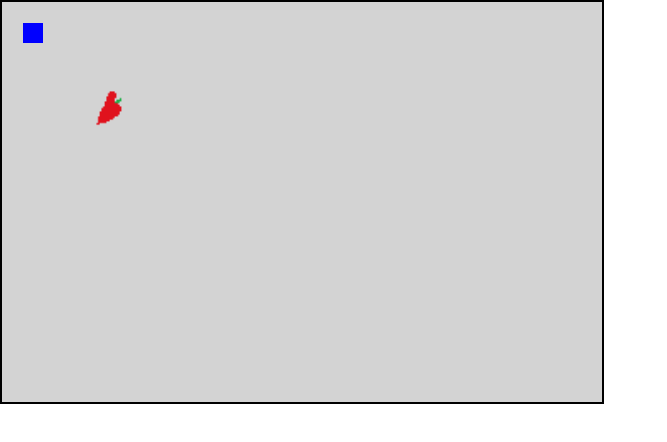
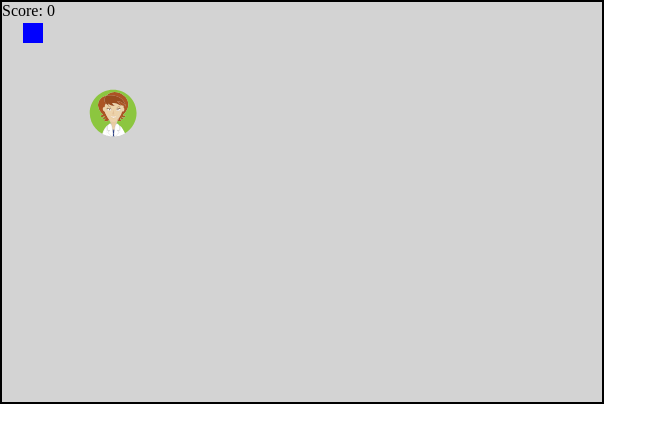
Before and after one commit to jedrus113/JS_mouse_game, a plain HTML site: page main.html in a window 1280 px wide. Shown: the whole page, without its empty margins (0-667 px from the left). Drawn offline with Linux system fonts and the light colour scheme.

Commit message:
added score bar and meg faces to collect

```diff
--- a/main.html
+++ b/main.html
@@ -8,6 +8,7 @@
 </head>
 <body>
 <div id="BackgroundBox" style="overflow:hidden; position: absolute; left: 0px; top: 0px; width: 600px; height: 400px; background-color: #D3D3D3; border-color: black; border-style: solid; border-width: 2px;">
+    <span>Score: </span><span id="scoreBox">0</span>
     <canvas id="GraphicsBox" width="601px" height="401px" style="overflow:hidden; position: absolute; width: 601px; height: 401px; left: 1px; top: 1px;">Your browser requires Canvas support to play this game.</canvas>
     <div id="EventCatcher" style="overflow:scroll; position: absolute; left: -100px; top: -100px; width: 800px; height: 600px;">
         <div style="height: 4000px; width: 10px;"></div>
--- a/main.js
+++ b/main.js
@@ -5,18 +5,22 @@ var coinX = 100;
 var coinY = 100;
 var images = [];
 var frame = 0;
+var scoreBox;
+var score;
 
 function startLoading()
 {
     eventCatcherDiv = document.getElementById("EventCatcher");
     // eventCatcherDiv events go here
 
-    images.push(getImageFile("images/strawberry.png"));
+    images.push(getImageFile("images/meg_happy.svg"));
 
+    scoreBox = document.getElementById("scoreBox");
     gameCanvas = document.getElementById("GraphicsBox");
     drawText(gameCanvas.getContext("2d"), "Loading...", true, 50, 50);
     heroes = [];
     new Hero();
+    score = 0;
 
     gameInterval = setInterval(hasLoaded, 250);
 }
@@ -53,7 +57,8 @@ function drawCoin(g)
 {
 
     var myFrame = Math.round(frame) % 3;
-    g.drawImage(images[0], 30*myFrame, 0, 30, 30, coinX-15, coinY-15, 50, 50);
+    //g.drawImage(images[0], 30*myFrame, 0, 30, 30, coinX-15, coinY-15, 50, 50); //animation
+    g.drawImage(images[0], coinX-15, coinY-15, 50, 50);
 }
 
 
@@ -74,9 +79,12 @@ function canvasMove(E)
 
 function runGame()
 {
+    scoreBox.innerHTML = score;
     frame += 0.1;
-    if (isTouchingCoin())
+    if (isTouchingCoin()){
+        score += 1;
         moveCoin();
+    }
     gameCanvas.getContext("2d").clearRect(0, 0, gameCanvas.width, gameCanvas.height);
     drawCoin(gameCanvas.getContext("2d"));
 
```
Also changed, not shown: images/meg_happy.svg (added).
